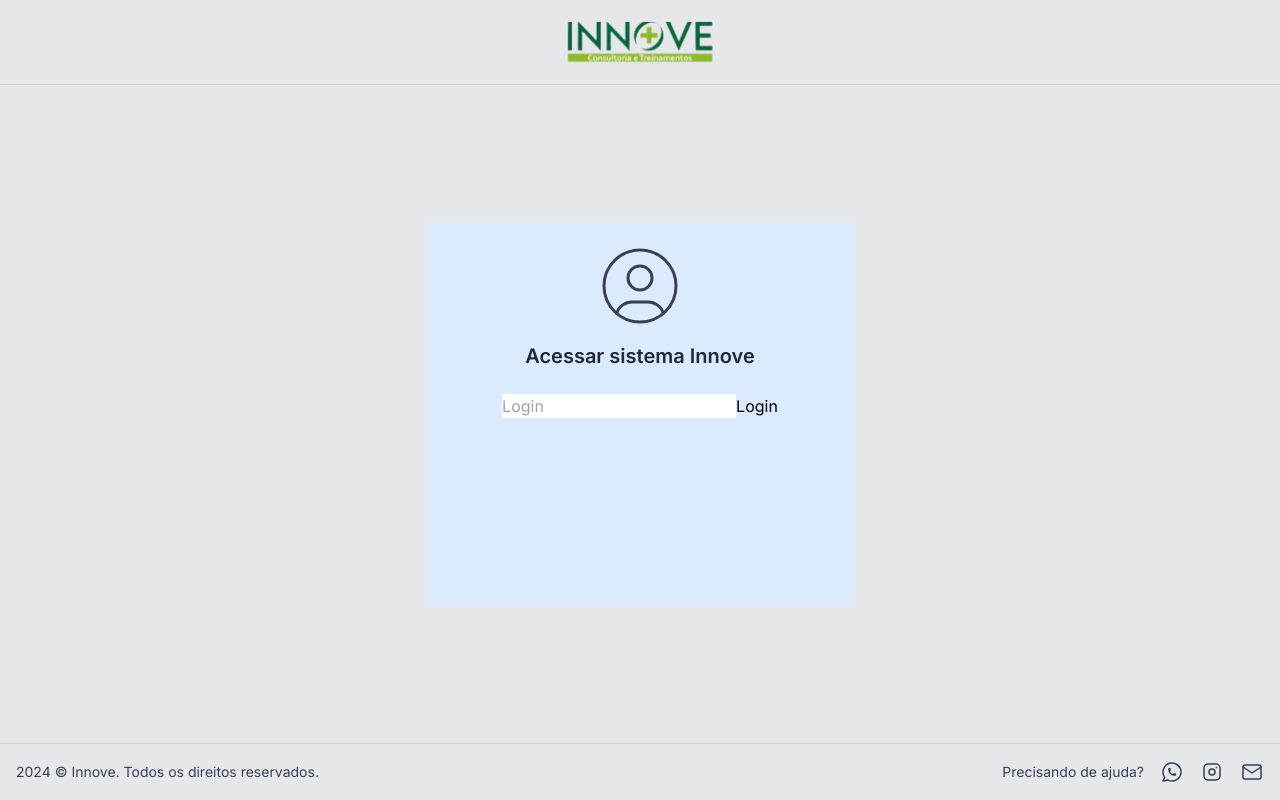
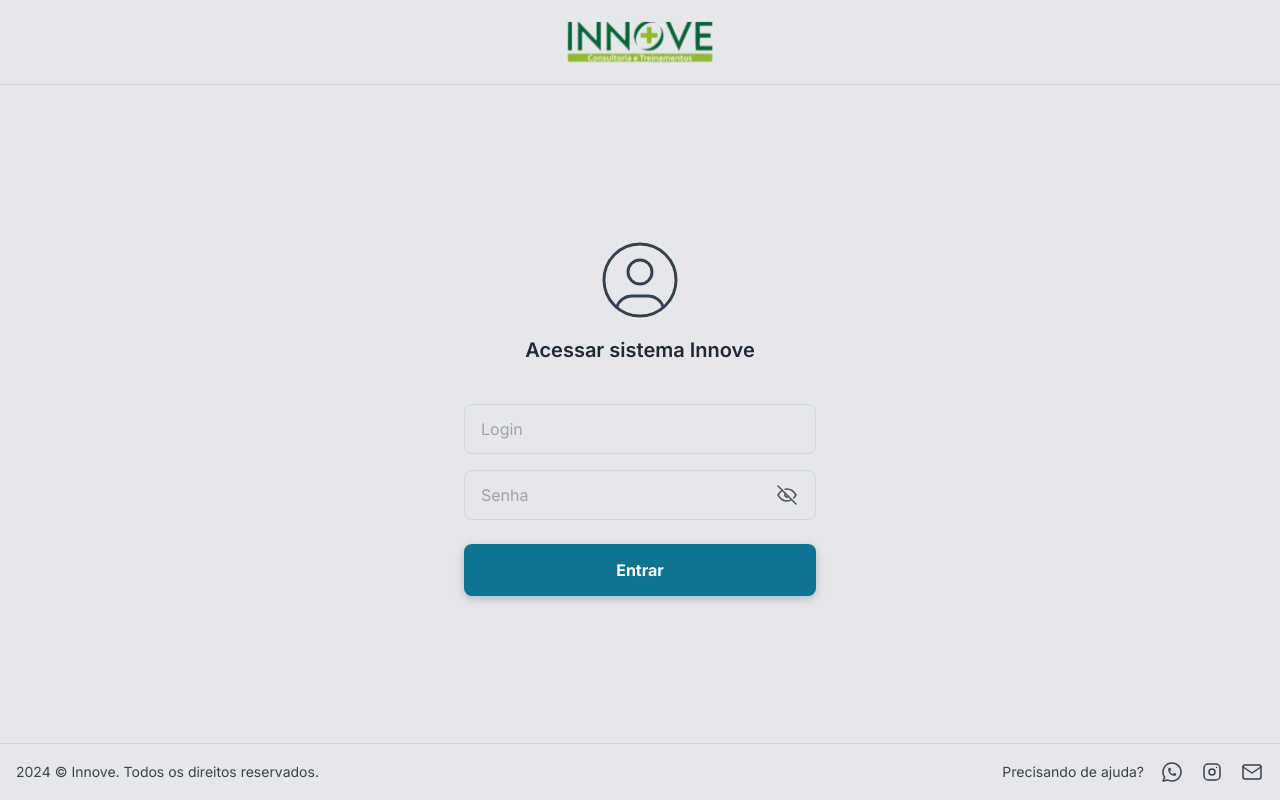
Before and after one commit to enzoodev/innove-web, a Next.js app: page /auth/Login in a window 1280 px wide. Built offline with nearby package versions, Linux system fonts and the light colour scheme.

Commit message:
refactor: Add login form with input fields and submit button

```diff
--- a/src/pages/auth/Login.tsx
+++ b/src/pages/auth/Login.tsx
@@ -3,14 +3,16 @@ import { NextPage } from 'next'
 import { useRouter } from 'next/router'
 import { SubmitHandler, useForm } from 'react-hook-form'
 import { zodResolver } from '@hookform/resolvers/zod'
+import { IconUserCircle } from '@tabler/icons-react'
 
 import { Routes } from '@/enums/Routes'
 import { useAuth } from '@/hooks/useAuth'
 import { loginSchema, TLoginSchema } from '@/schemas/auth/loginSchema'
 
 import { LayoutAuth } from '@/components/layout/LayoutAuth'
-import { IconUserCircle } from '@tabler/icons-react'
-import { FormError } from '@/components/elements/FormError'
+import { Input } from '@/components/elements/Input'
+import { PasswordInput } from '@/components/elements/PasswordInput'
+import { Button } from '@/components/elements/Button'
 
 const Login: NextPage = () => {
   const router = useRouter()
@@ -20,7 +22,6 @@ const Login: NextPage = () => {
     register,
     handleSubmit,
     formState: { errors },
-    setFocus,
   } = useForm<TLoginSchema>({
     resolver: zodResolver(loginSchema),
     defaultValues: {
@@ -46,20 +47,38 @@ const Login: NextPage = () => {
 
   return (
     <LayoutAuth title="Acessar o sistema Innove">
-      <div className="h-96 w-2/6 p-4 flex flex-col gap-6 items-center bg-blue-100">
+      <div className="w-96 p-4 flex flex-col gap-10 items-center">
         <div className="flex flex-col gap-2 items-center">
           <IconUserCircle stroke={0.75} className="text-gray-700 h-24 w-24" />
-          <h1 className="text-gray-700 text-gray-800 text-xl font-semibold">
+          <h1 className="text-gray-700 text-gray-800 text-xl text-center font-semibold">
             Acessar sistema Innove
           </h1>
         </div>
-        <div className="flex flex-col gap-2 items-center">
-          <div className="col-md-6">
-            <input type="text" {...register('login')} placeholder="Login" />
-            <FormError message={errors.login?.message} />
-            <label className="label">Login</label>
-          </div>
-        </div>
+        <form
+          onSubmit={handleSubmit(onSubmit)}
+          className="flex flex-col gap-4 items-center w-full"
+        >
+          <Input
+            placeholder={'Login'}
+            hasLabel={false}
+            formError={errors.login?.message}
+            name="login"
+            register={register}
+          />
+          <PasswordInput
+            placeholder={'Senha'}
+            hasLabel={false}
+            formError={errors.password?.message}
+            name="password"
+            register={register}
+          />
+          <Button
+            title="Entrar"
+            type="submit"
+            additionalClasses="mt-2 bg-cyan-700 hover:bg-cyan-800 active:bg-cyan-900"
+            isLoading={isLoadingLogin}
+          />
+        </form>
       </div>
     </LayoutAuth>
   )
```
